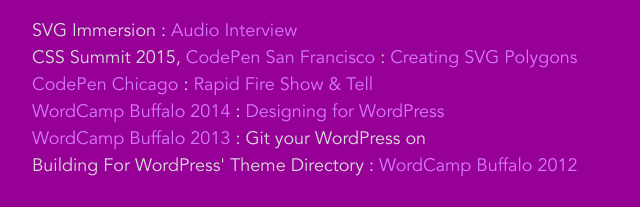
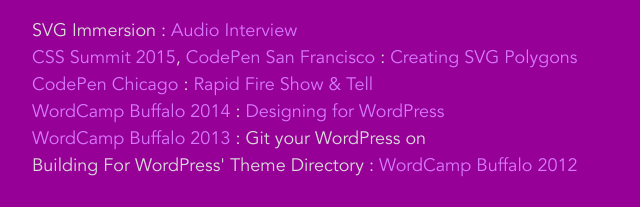
Before and after one commit to dennisgaebel/droidpinkman, an Eleventy site: page src/index.njk in a window 1280 px wide. Shown: the part 2336-2543 px from the top of the page, 316-956 px from the left. Built offline with nearby package versions, Linux system fonts and the light colour scheme; Eleventy itself is replaced by a stand-in of ours; files that its build step writes are made by us from their sources.

Commit message:
new css summit link

```diff
--- a/src/index.njk
+++ b/src/index.njk
@@ -49,7 +49,7 @@
 
   <ul class="u-lsreset">
     <li>SVG Immersion : <a href="https://tunein.com/podcasts/Technology-Podcasts/SVG-Immersion-The-Anything-and-Everything-SVG-Pod-p690161/?topicId=139730984">Audio Interview</a></li>
-    <li>CSS Summit 2015, <a href="https://nvite.com/CodepenSF/e288">CodePen San Francisco</a> : <a href="http://slides.com/grayghostvisuals/svgpolygons">Creating SVG Polygons</a></li>
+    <li><a href="http://us1.campaign-archive2.com/?u=821d86bca4348be84e3ae78d9&id=d67e76b6ac">CSS Summit 2015</a>, <a href="https://nvite.com/CodepenSF/e288">CodePen San Francisco</a> : <a href="http://slides.com/grayghostvisuals/svgpolygons">Creating SVG Polygons</a></li>
     <li><a href="https://nvite.com/CodePenChicago/abfd">CodePen Chicago</a> : <a href="http://codepen.io/poopsplat/blog/first-codepen-chicago-meetup">Rapid Fire Show & Tell</a></li>
     <li><a href="https://buffalo.wordcamp.org/2014/speakers">WordCamp Buffalo 2014</a> : <a href="http://slides.com/grayghostvisuals/designing-for-wordpress">Designing for WordPress</a></li>
     <li><a href="https://buffalo.wordcamp.org/2013/speakers">WordCamp Buffalo 2013</a> : Git your WordPress on</li>
```
